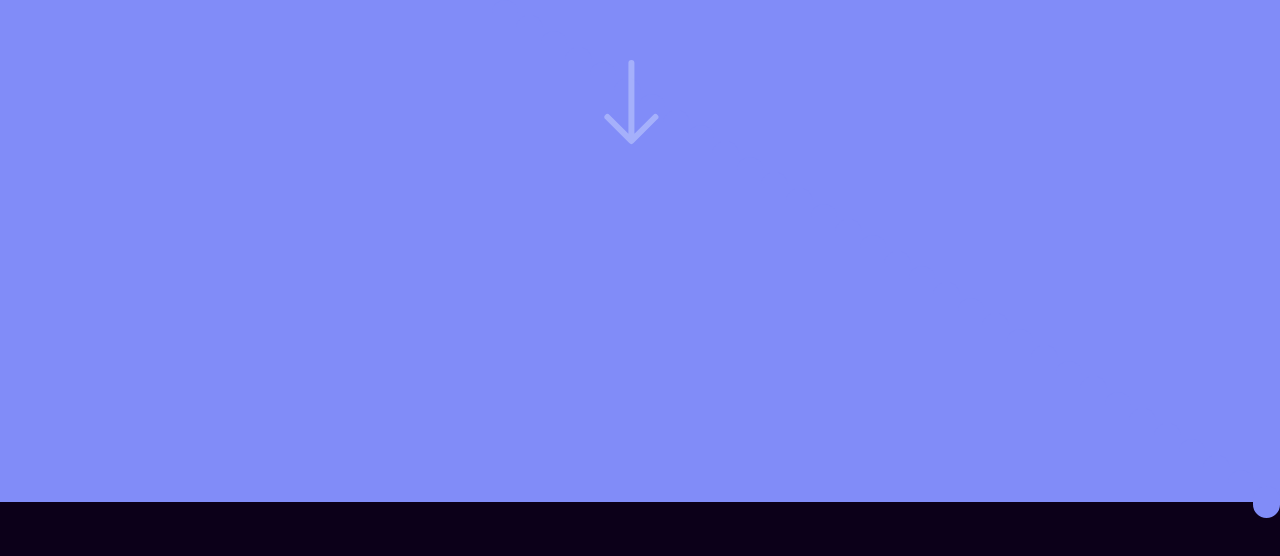
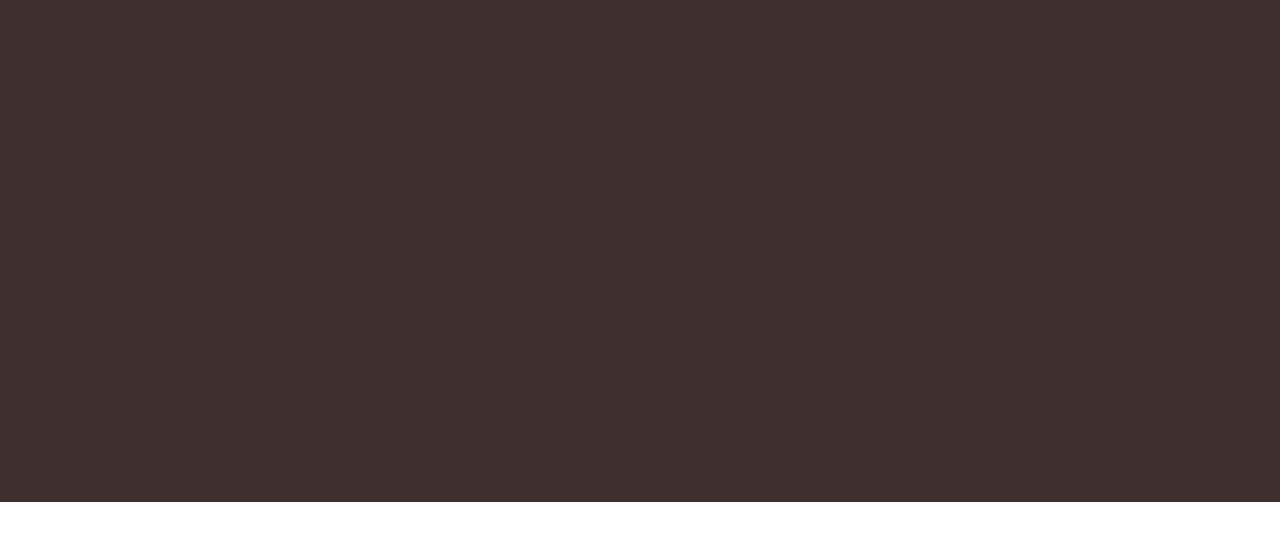
Before and after one commit to fbold/fbold.github.io, a React (Create React App) app: page /tgotg23 in a window 1280 px wide. Shown: the part 298-854 px from the top of the page. After the commit the page ends 800 px from the top, so only its background shows below. Built offline with nearby package versions, Linux system fonts and the light colour scheme; the HTML template or start-up script is replaced by a standard one.

Commit message:
change route, title, modify and add animations

```diff
--- a/public/index.html
+++ b/public/index.html
@@ -5,12 +5,15 @@
     <meta name="viewport" content="width=device-width, initial-scale=1" />
     <meta name="theme-color" content="#4338ca" />
     <meta property="og:title" content="My Portfolio" />
-    <meta property="og:description" content="Fred Old's portfolio web page made with React and styled with TailwindCSS"/>
+    <meta
+      property="og:description"
+      content="Fred Old's portfolio web page made with React and styled with TailwindCSS"
+    />
     <meta property="og:type" content="website" />
-    <meta property="og:image" content="%PUBLIC_URL%/og-image.png">
+    <meta property="og:image" content="%PUBLIC_URL%/og-image.png" />
     <meta property="og:url" content="https://vurak.github.io" />
-    <meta name="twitter:card" content="summary_large_image">
-    <meta name="twitter:image" content="https://vurak.github.io/og-image.png">
+    <meta name="twitter:card" content="summary_large_image" />
+    <meta name="twitter:image" content="https://vurak.github.io/og-image.png" />
     <!--
       manifest.json provides metadata used when your web app is installed on a
       user's mobile device or desktop. See https://developers.google.com/web/fundamentals/web-app-manifest/
@@ -18,13 +21,18 @@
     <link rel="manifest" href="%PUBLIC_URL%/manifest.json" />
 
     <!-- Global site tag (gtag.js) - Google Analytics -->
-    <script async src="https://www.googletagmanager.com/gtag/js?id=G-0EXE8EH7KZ"></script>
+    <script
+      async
+      src="https://www.googletagmanager.com/gtag/js?id=G-0EXE8EH7KZ"
+    ></script>
     <script>
-      window.dataLayer = window.dataLayer || [];
-      function gtag(){dataLayer.push(arguments);}
-      gtag('js', new Date());
+      window.dataLayer = window.dataLayer || []
+      function gtag() {
+        dataLayer.push(arguments)
+      }
+      gtag("js", new Date())
 
-      gtag('config', 'G-0EXE8EH7KZ');
+      gtag("config", "G-0EXE8EH7KZ")
     </script>
     <!--
       Notice the use of %PUBLIC_URL% in the tags above.
@@ -35,7 +43,7 @@
       work correctly both with client-side routing and a non-root public URL.
       Learn how to configure a non-root public URL by running `npm run build`.
     -->
-    <title>Fred's Portfolio</title>
+    <title>surak.dev</title>
   </head>
   <body>
     <noscript>You need to enable JavaScript to run this app.</noscript>
--- a/src/App.js
+++ b/src/App.js
@@ -14,8 +14,8 @@
             <ExpandedInfo extendedInfoObject={project}></ExpandedInfo>
           </Route>
         ))}
-        <Route path="/the-giga-gathering">
-          <TheGigaGathering/>
+        <Route path="/tgotg23">
+          <TheGigaGathering />
         </Route>
         <Route path="/">
           <Home />
--- a/src/events/TheGigaGathering.js
+++ b/src/events/TheGigaGathering.js
@@ -8,19 +8,20 @@
   const [locked, setLocked] = useState(true)
   const [locks, setLocks] = useState(new Array(COUNT).fill(1))
   const [password, setPassword] = useState("")
+  const [passwordValid, setPasswordValid] = useState(false)
 
   const unlock = async () => {
     setTimeout(() => {
       setLocks(new Array(COUNT).fill(!locked))
-      setLocked((c) => !c)
-    }, 300)
+      setLocked(false)
+    }, 2000)
   }
 
   const submit = (e) => {
     e.preventDefault()
     if (password === "gen") {
       unlock()
-      setPassword("")
+      setPasswordValid(true)
     } else {
       setPassword("")
     }
@@ -54,7 +55,11 @@
               autoFocus
               value={password}
               onChange={(e) => setPassword(e.target.value)}
-              className="absolute z-30 bottom-0 left-1/2 block transform -translate-x-1/2 translate-y-1/2 w-44 text-center text-4xl font-nightshade h-28 bg-transparent outline-none text-yellow-400"
+              disabled={passwordValid}
+              className={`absolute z-30 bottom-0 left-1/2 block transform -translate-x-1/2 translate-y-1/2
+                        w-44 text-center text-4xl font-nightshade h-28 bg-transparent outline-none text-yellow-400
+                        transitiom-opacity duration-1000 delay-1000
+                        ${passwordValid ? "opacity-0" : "opacity-100"}`}
             />
           </form>
         ) : null}
@@ -153,10 +158,12 @@
             <span className="w-16 h-0.5 bg-ink rounded-lg mx-auto"></span>
             <p className="py-5">
               Location: <br />
-              Cowshed, Vilartoli
+              Cowshed, Vilartolí
             </p>
             <span className="w-16 h-0.5 bg-ink rounded-lg mx-auto"></span>
-            <p className="py-5">More details to follow...</p>
+            <p className="py-5">Please RSVP before the 20th of December</p>
+            <span className="w-16 h-0.5 bg-ink rounded-lg mx-auto"></span>
+            <p className="py-5">More details to come</p>
           </div>
         </div>
       </div>
--- a/src/routes/index.js
+++ b/src/routes/index.js
@@ -1,34 +1,29 @@
 import text from "../text"
 const routes = [
   {
-    path: '/game',
-    textObject: text.projects.game
+    path: "/game",
+    textObject: text.projects.game,
   },
   {
-    path: '/lmgtfy',
-    textObject: text.projects.lmgtfy
+    path: "/lmgtfy",
+    textObject: text.projects.lmgtfy,
   },
   {
-    path: '/sigmo',
-    textObject: text.projects.sigmo
+    path: "/sigmo",
+    textObject: text.projects.sigmo,
   },
   {
-    path: '/portfolio',
-    textObject: text.projects.portfolio
+    path: "/portfolio",
+    textObject: text.projects.portfolio,
   },
   {
-    path: '/crypto_hoards',
-    textObject: text.projects.crypto_hoards
+    path: "/crypto_hoards",
+    textObject: text.projects.crypto_hoards,
   },
   {
-    path: '/into-erebus',
-    textObject: text.projects.into_erebus
+    path: "/into-erebus",
+    textObject: text.projects.into_erebus,
   },
-  {
-    path: '/giga-gathering-2023',
-    textObject: text.projects.into_erebus
-  },
-
 ]
 
 export default routes
```
